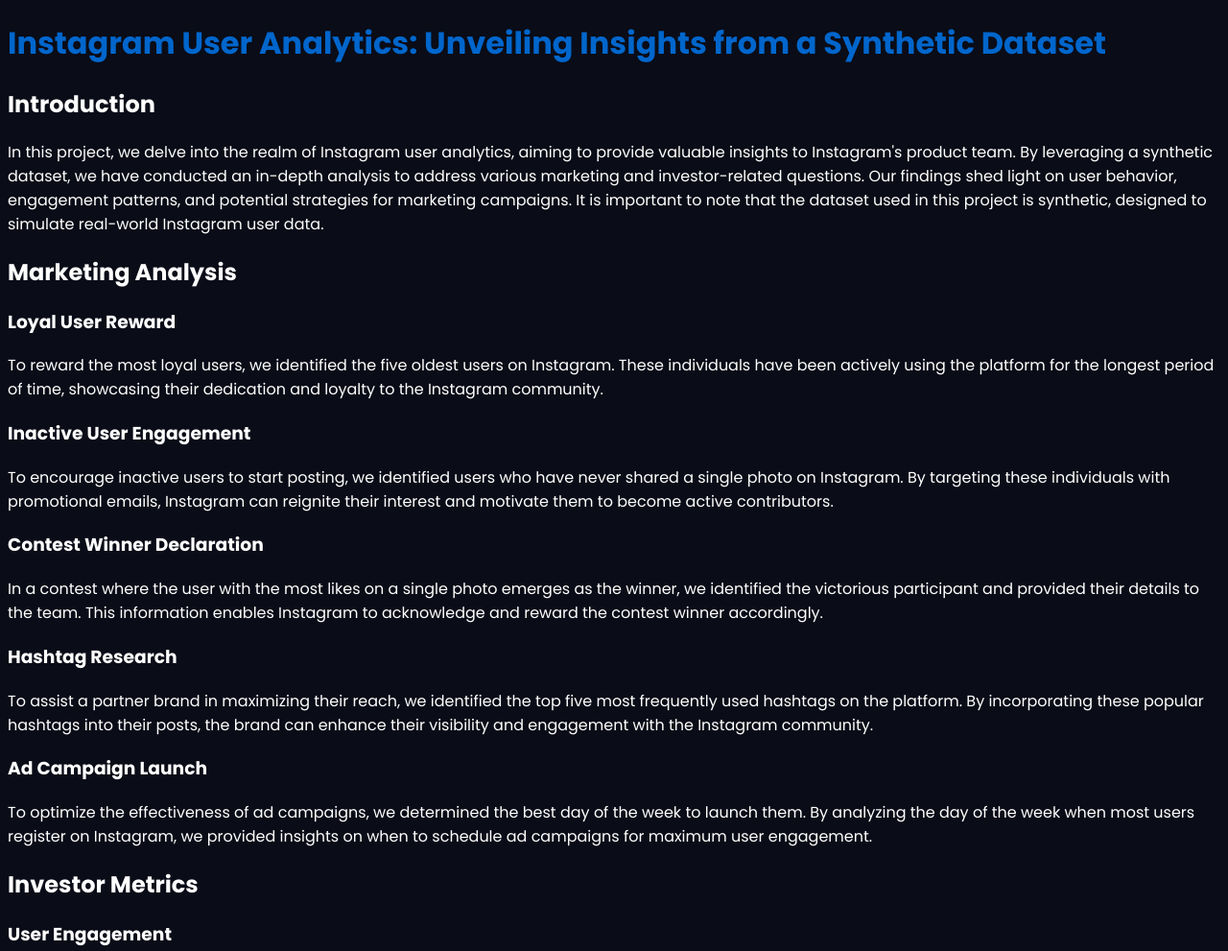
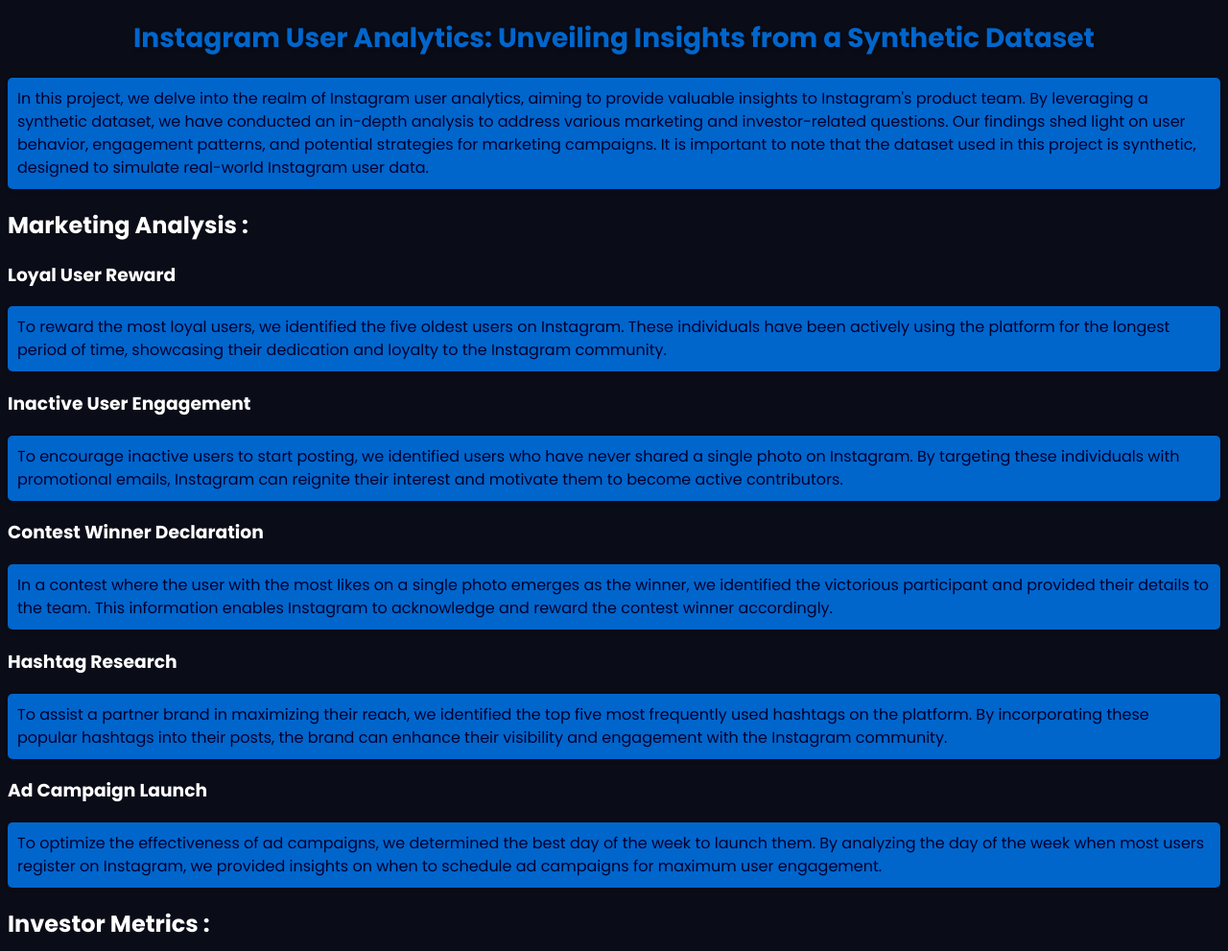
Before and after one commit to hshemdev/Portfolio, a plain HTML site: page project1.html in a window 1280 px wide. Shown: the top 991 px of the page at 96% size. Drawn offline with Linux system fonts and the light colour scheme.

Commit message:
project1.html

```diff
--- a/project1.html
+++ b/project1.html
@@ -3,13 +3,38 @@
 <head>
   <title>Instagram User Analytics</title>
   <link rel="stylesheet" type="text/css" href="styles.css">
+  <style>
+
+    h1 {
+      color: #0066cc;
+      text-align: center;
+      font-size: 28px;
+      margin-bottom: 20px;
+      text-shadow: 2px 2px 4px rgba(0, 0, 0, 0.3);
+    }
+
+    p {
+      font-size: 16px;
+      line-height: 1.5;
+      box-shadow: 0 2px 4px rgba(0, 0, 0, 0.1);
+      padding: 10px;
+      background-color: #0066cc;
+      color: rgb(1, 1, 46);
+      border-radius: 5px;
+    }
+
+    .highlight {
+      color: #0066cc;
+      font-weight: bold;
+    }
+  </style>
 </head>
-<h1>Instagram User Analytics: Unveiling Insights from a Synthetic Dataset</h1>
+<body>
+  <div class="container">
+    <h1>Instagram User Analytics: Unveiling Insights from a Synthetic Dataset</h1>
+    <p>In this project, we delve into the realm of Instagram user analytics, aiming to provide valuable insights to Instagram's product team. By leveraging a synthetic dataset, we have conducted an in-depth analysis to address various marketing and investor-related questions. Our findings shed light on user behavior, engagement patterns, and potential strategies for marketing campaigns. It is important to note that the dataset used in this project is synthetic, designed to simulate real-world Instagram user data.</p>
 
-  <h2>Introduction</h2>
-  <p>In this project, we delve into the realm of Instagram user analytics, aiming to provide valuable insights to Instagram's product team. By leveraging a synthetic dataset, we have conducted an in-depth analysis to address various marketing and investor-related questions. Our findings shed light on user behavior, engagement patterns, and potential strategies for marketing campaigns. It is important to note that the dataset used in this project is synthetic, designed to simulate real-world Instagram user data.</p>
-
-  <h2>Marketing Analysis</h2>
+  <h2>Marketing Analysis : </h2>
 
   <h3>Loyal User Reward</h3>
   <p>To reward the most loyal users, we identified the five oldest users on Instagram. These individuals have been actively using the platform for the longest period of time, showcasing their dedication and loyalty to the Instagram community.</p>
@@ -26,7 +51,7 @@
   <h3>Ad Campaign Launch</h3>
   <p>To optimize the effectiveness of ad campaigns, we determined the best day of the week to launch them. By analyzing the day of the week when most users register on Instagram, we provided insights on when to schedule ad campaigns for maximum user engagement.</p>
 
-  <h2>Investor Metrics</h2>
+  <h2>Investor Metrics : </h2>
 
   <h3>User Engagement</h3>
   <p>To gauge user activity and posting frequency, we calculated the average number of posts per user on Instagram. Additionally, we provided the total number of photos on Instagram in relation to the total number of users, offering investors a comprehensive understanding of user engagement on the platform.</p>
@@ -36,5 +61,6 @@
 
   <h2>Conclusion</h2>
   <p>Through this project, we have harnessed the power of SQL queries and MySQL Workbench to extract valuable insights from a synthetic Instagram user dataset. Our analysis has provided Instagram's product team with actionable information to enhance marketing strategies, engage inactive users, optimize ad campaigns, and evaluate user engagement. By leveraging these insights, Instagram can foster a thriving community and drive business growth.</p>
+  </div>
 </body>
 </html>
```
